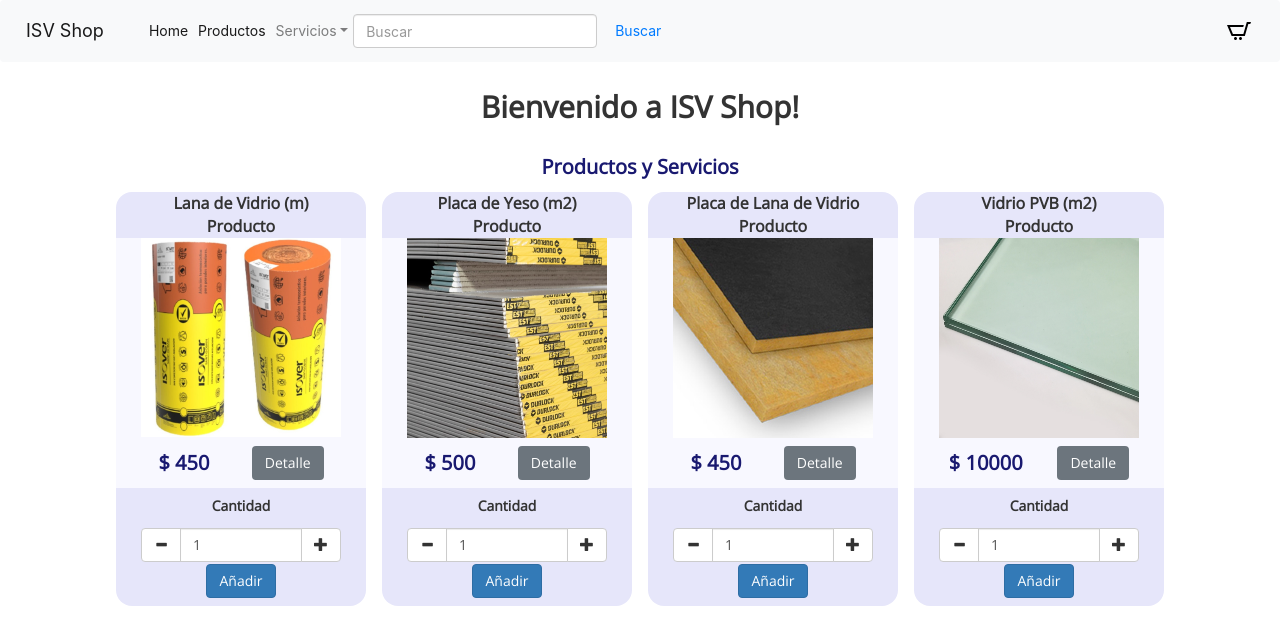
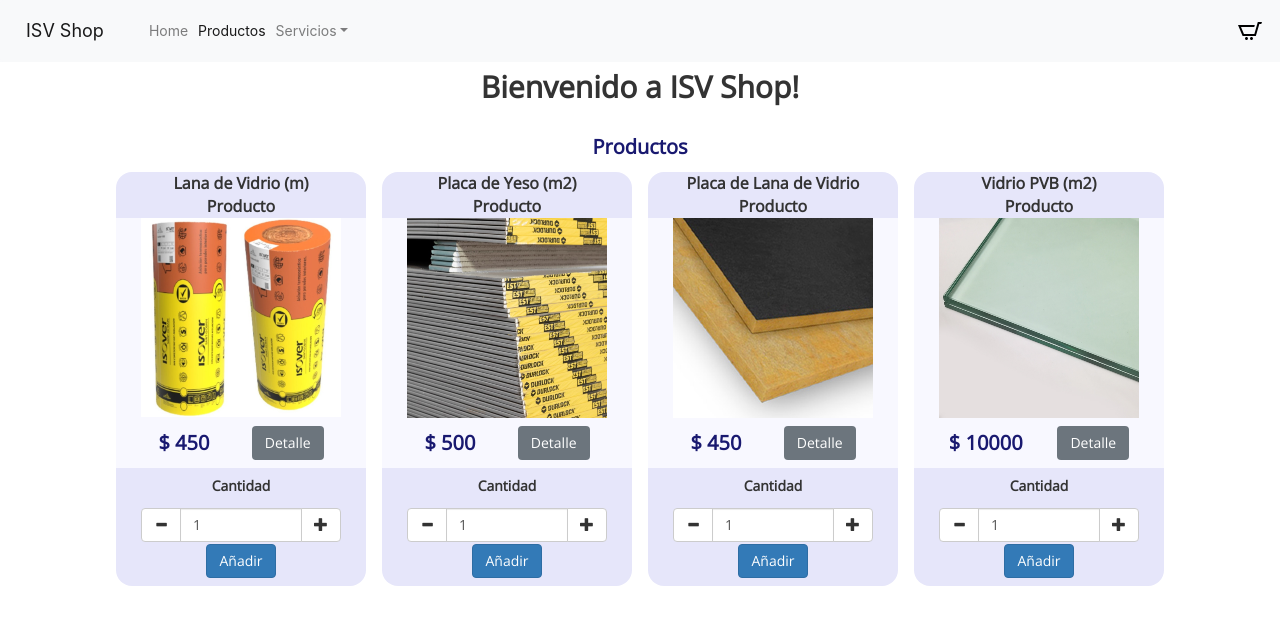
Before and after one commit to ignacioveigagiusti/isv-ecommerce, a React (Create React App) app: page /cat/productos in a window 1280 px wide. Shown: the top 644 px of the page. Built offline with nearby package versions, Linux system fonts and the light colour scheme.

Commit message:
navbar styles, totalPrice bug solve and code cleanup

```diff
--- a/src/App.css
+++ b/src/App.css
@@ -49,3 +49,7 @@
 .quantityDisplay {
   width: 75px !important;
 }
+
+.navbar{
+  margin-bottom: 0px;
+}
--- a/src/components/cart/cart.module.css
+++ b/src/components/cart/cart.module.css
@@ -68,7 +68,3 @@
     flex-direction: column;
     align-items: center
 }
-
-.quantityDisplay {
-    width: 75px !important;
-}
--- a/src/components/cart/cartItem.jsx
+++ b/src/components/cart/cartItem.jsx
@@ -5,12 +5,13 @@ import styles from './cart.module.css';
 
 export default function CartItem(item) {
 
-    const { removeItem, addQuantity, subtractQuantity, priceSum, setTotalPrice } = useCartContext();
+    const { removeItem, addQuantity, subtractQuantity, priceSum, setTotalPrice, cartList } = useCartContext();
     const [quantity, setQuantity] = useState(item.quantity);
 
     useEffect(() => {
         setTotalPrice(priceSum());
-    }, []);
+        setQuantity(item.quantity);
+    },[cartList, quantity, item.quantity, priceSum, setTotalPrice]);
 
     function subtract(item){
         subtractQuantity(item);
@@ -31,28 +32,23 @@ export default function CartItem(item) {
   return    <>
                 <div className={styles.itemCard}>
                     <div className={styles.itemTitle}>
-                        <span>{item.name}</span><span>Cantidad: {item.quantity}</span>
+                        <span>{item.name}</span>
                     </div>
 
                     <div className={styles.itemDetail}>
                         <div className={styles.itemPicture}>
                             <img src={item.picture} width='100px' height='100px' alt={`${item.name}`}/>
                         </div>
-                        <h2>{`Precio: $ ${item.price*quantity}`}</h2>
                         <div>
-                            <Link to={`/detalle/${item.id}`}>
-                                <button type="button" className="btn btn-light">
-                                    Detalle
-                                </button>
-                            </Link>
-                            <button className="btn btn-dark" onClick={() => remove(item)}>Quitar</button>
+                            <h2>{`Precio: $ ${item.price*quantity}`}</h2>
+                            <span>Cantidad: {item.quantity}</span>
                             <div className="input-group">
                                 <span className="input-group-btn">
                                     <button type="button" className="btn btn-default btn-number" data-type="minus" data-field="quant[1]" onClick={() => subtract(item)}>
                                         <span className="glyphicon glyphicon-minus"></span>
                                     </button>
                                 </span>
-                                <input type="number" name="quant[1]" className="form-control input-number quantityDisplay" value={quantity} readOnly/>
+                                {/* <input type="number" name="quant[1]" className="form-control input-number quantityDisplay" value={quantity} readOnly/> */}
                                 <span className="input-group-btn">
                                     <button type="button" className="btn btn-default btn-number" data-type="plus" data-field="quant[1]" onClick={() => add(item)}>
                                         <span className="glyphicon glyphicon-plus"></span>
@@ -60,6 +56,15 @@ export default function CartItem(item) {
                                 </span>
                             </div>
                         </div>
+                        <div>
+                            <Link to={`/detalle/${item.id}`}>
+                                <button type="button" className="btn btn-light">
+                                    Detalle
+                                </button>
+                            </Link>
+                            <button className="btn btn-primary" onClick={() => remove(item)}>X</button>
+
+                        </div>
                     </div>
                 </div>
             </>;
--- a/src/components/itemListContainer.jsx
+++ b/src/components/itemListContainer.jsx
@@ -8,6 +8,7 @@ import styles from './itemListContainer.module.css'
 export default function ItemListContainer() {
     const [items, setItems] = useState([]);
     const [loading, setLoading] = useState(true);
+    const [listTitle, setListTitle] = useState('Productos y Servicios');
 
     const { itemCategory } = useParams();
     const { itemSubcategory } = useParams();
@@ -32,12 +33,22 @@ export default function ItemListContainer() {
         .catch(err => alert("Ha habido un error al buscar los productos!"))
         .finally(()=> setLoading(false))
         }
+        // Cambiar título
+        if (itemCategory === 'productos') {
+            setListTitle('Productos');
+        }
+        else if (itemCategory === 'servicios') {
+            setListTitle('Servicios');
+        }
+        else {
+            setListTitle('Productos y Servicios');
+        }
     }, [itemCategory, itemSubcategory]);
 
     return (
         <div className='container'>
             <h1>Bienvenido a ISV Shop!</h1>
-            <h2>Productos y Servicios</h2>
+            <h2>{listTitle}</h2>
             <div className={styles.itemDetailContainer}>
                 <div><ItemList loadingState={loading} items={items}/></div>
             </div>
--- a/src/components/navbar/navbar.jsx
+++ b/src/components/navbar/navbar.jsx
@@ -5,16 +5,17 @@ import styles from './navbar.module.css'
 
 function NavBar() {
     return (
-        <nav className="navbar navbar-expand-lg navbar-light bg-light">
+    <div className={styles.navBarContainer}>
+        <nav className="navbar navbar-expand-sm navbar-light bg-light">
             <Link to='/' className="navbar-brand" >ISV Shop</Link>
-
             <button className="navbar-toggler" type="button" data-toggle="collapse" data-target="#navbarSupportedContent" aria-controls="navbarSupportedContent" aria-expanded="false" aria-label="Toggle navigation">
                 <span className="navbar-toggler-icon"></span>
             </button>
+            <div className="collapse navbar-collapse" id="navbarSupportedContent">
 
-            <div className="collapse navbar-collapse" id="navbarSupportedContent">
                 <ul className="navbar-nav mr-auto">
-                    <li className="nav-item active">
+
+                    <li className="nav-item">
                         <NavLink to='/' className="nav-link" >Home <span className="sr-only">(current)</span></NavLink>
                     </li>
                     <li className="nav-item">
@@ -31,16 +32,20 @@ function NavBar() {
                         <NavLink to='/cat/servicios/programacion' className="dropdown-item" >Programación</NavLink>
                         </div>
                     </li>
-                    <li className={`nav-item ${styles.search}`}>
+                    {/* <li className={`nav-item ${styles.search}`}>
                         <form className='form-inline'>
-                            <input className="form-control mr-sm-2" type="search" placeholder="Buscar" aria-label="Search" />
+                            <input className="form-control mr-sm-1" type="search" placeholder="Buscar" aria-label="Search" />
                             <button className="btn btn-outline-primary my-2 my-sm-0" type="submit">Buscar</button>
                         </form>
-                    </li>
+                    </li> */}
                 </ul>
             </div>
-            <NavLink to='/cart'><CartWidget/></NavLink>
+
         </nav>
+        <div className={styles.cartWidget}>
+            <NavLink to='/cart' ><CartWidget/></NavLink>
+        </div>
+    </div>
      );
 }
 
--- a/src/components/navbar/navbar.module.css
+++ b/src/components/navbar/navbar.module.css
@@ -1,4 +1,18 @@
 .search {
     display: flex;
+    flex-flow: row;
     align-items: center;
 }
+
+.navBarContainer {
+    display: flex;
+    justify-content: space-between;
+    flex-flow: row;
+    background-color: #f8f9fa ;
+    height: min-content;
+}
+
+.cartWidget{
+    align-self: center;
+    justify-self: flex-end;
+}
--- a/src/context/cartContext.jsx
+++ b/src/context/cartContext.jsx
@@ -1,4 +1,4 @@
-import React, { createContext, useContext, useState } from 'react';
+import React, { createContext, useContext, useEffect, useState } from 'react';
 
 export const cartContext = createContext([])
 
@@ -17,7 +17,7 @@ export default function CartContextProvider({ children }) {
     }
 
     function clearCart(){
-        setCartList([])
+        setCartList([]);
     }
 
     function removeItem(item){
@@ -52,6 +52,13 @@ export default function CartContextProvider({ children }) {
         return priceSum
     }
 
+    useEffect(() => {
+      if (cartList.length === 0){
+        setTotalPrice(0)
+      };
+    }, [cartList]);
+
+
     return <cartContext.Provider value={{ cartList, addToCart, clearCart, removeItem, addQuantity, subtractQuantity, priceSum, totalPrice, setTotalPrice }}>
         {children}
     </cartContext.Provider>;
```
Also changed, not shown: public/index.html (+0 -10 lines).
